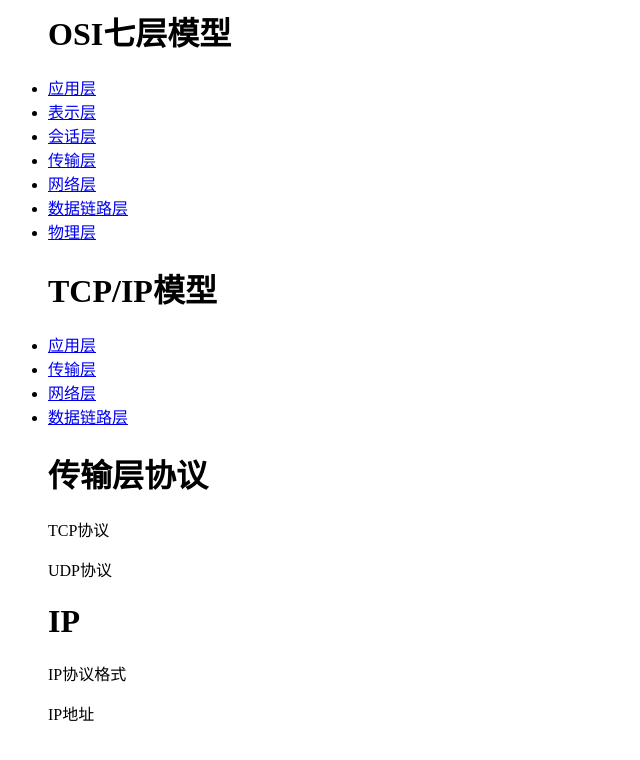
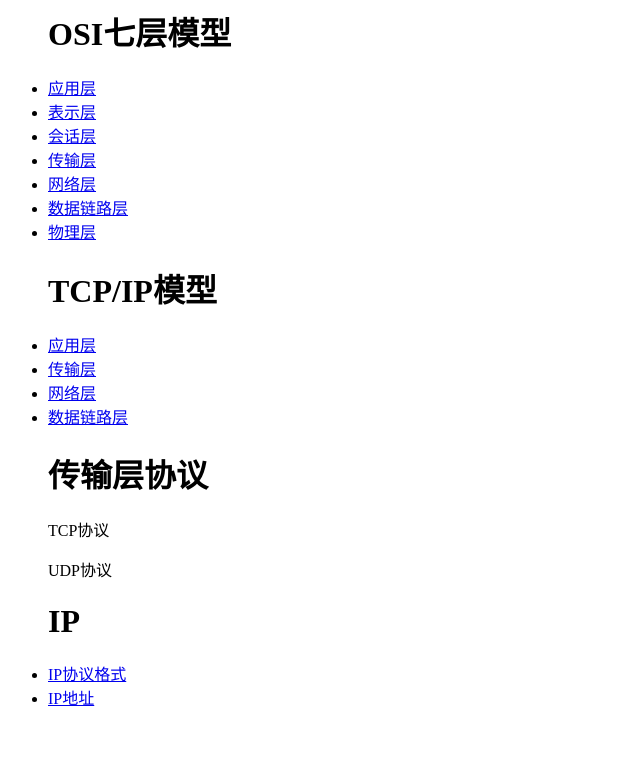
Before and after one commit to ruanzhaodong/Web, a plain HTML site: page index.html in a window 1280 px wide. Shown: the whole page, without its empty margins (0-640 px from the left). Drawn offline with Linux system fonts and the light colour scheme.

Commit message:
Update index.html

```diff
--- a/index.html
+++ b/index.html
@@ -19,8 +19,8 @@
    <P>UDP协议</P>
 
    <h1>IP</h1>
-   <P>IP协议格式</P>
-   <P>IP地址</P>
+   <li><a href="#">IP协议格式</a></li>
+   <li><a href="#">IP地址</a></li>
 
 
 </uL>
```
